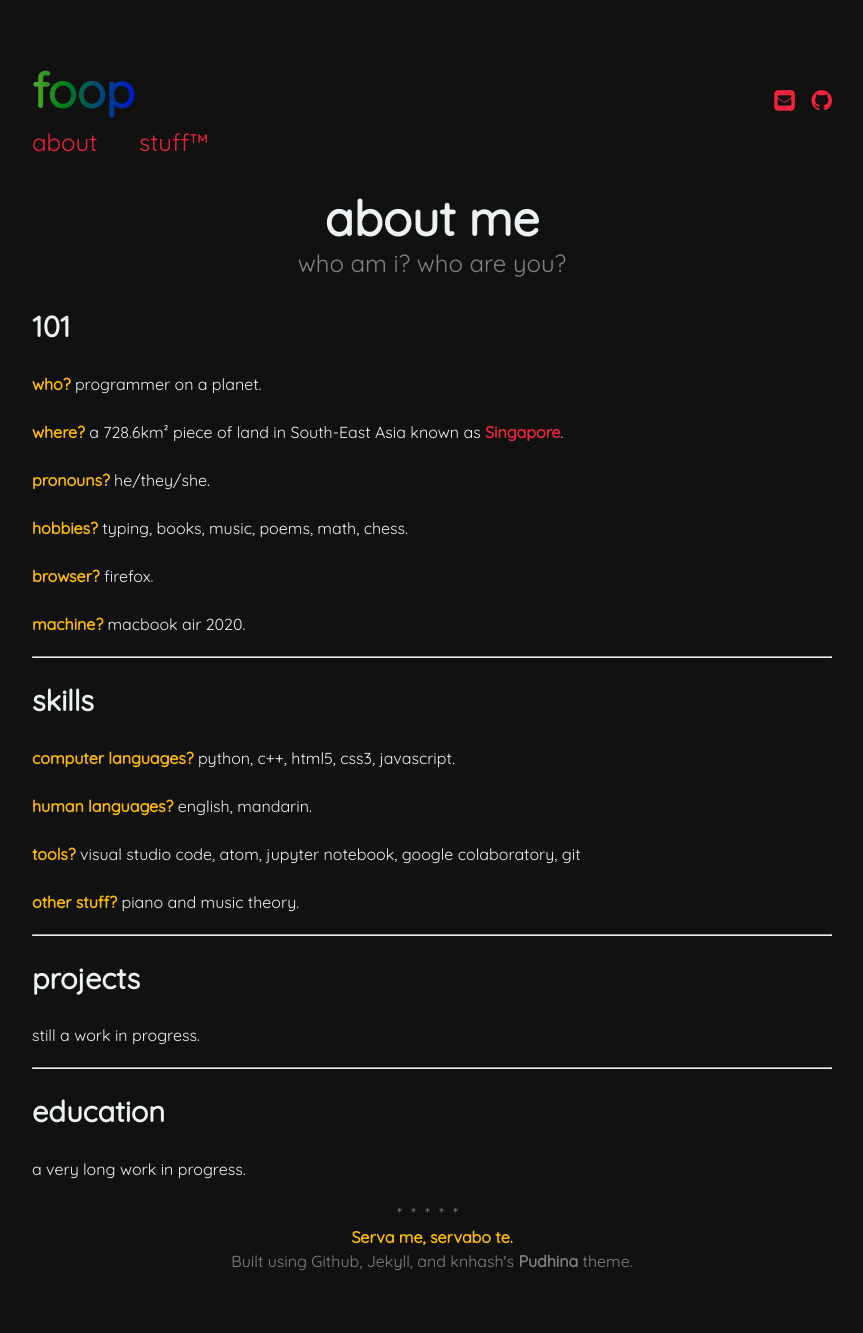
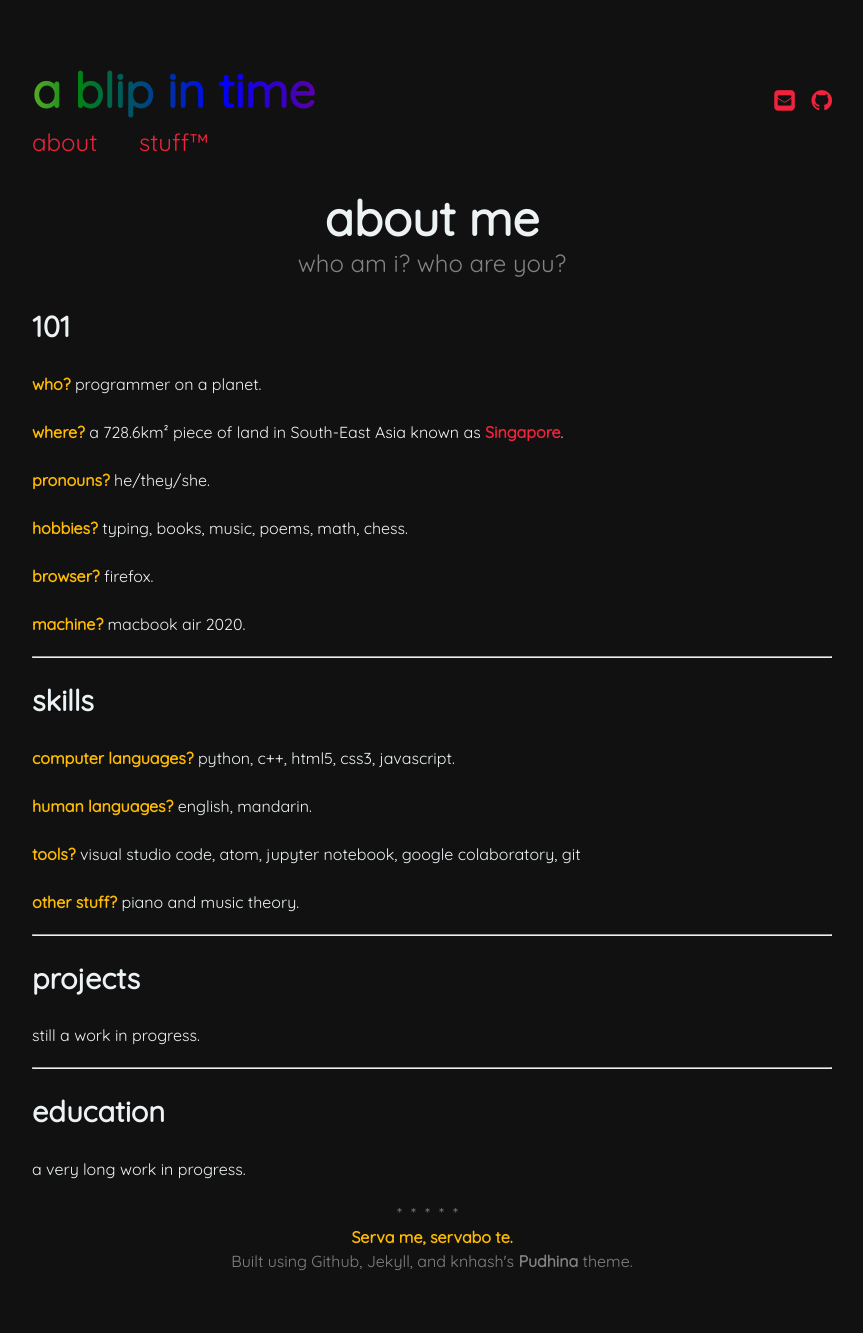
Before and after one commit to fwyr/website, a Jekyll site: the page built from about.md, in a window 1280 px wide. Shown: the whole page, without its empty margins (208-1071 px from the left). Built offline with Jekyll 4.4.1, drawn with Linux system fonts in a browser that asks for light colours.

Commit message:
configure site titles

```diff
--- a/_config.yml
+++ b/_config.yml
@@ -1,5 +1,5 @@
 # Site settings
-title: foop
+title: a blip in time
 description: >
   there's something here.
 
--- a/_includes/meta_tags/base.html
+++ b/_includes/meta_tags/base.html
@@ -1,7 +1,7 @@
 <meta charset="UTF-8">
 <meta http-equiv="X-UA-Compatible" content="IE=edge">
 <meta name="viewport" content="width=device-width, initial-scale=1">
-<title>a blip in time</title>
+<title>{% if page.headtitle %} {{page.headtitle}} {% else %} a blip in time {% endif %}</title>
 <meta name="description" content="there's something here.">
 {% if page.tags %}<meta name="keywords" content="{{ page.tags | join: ', ' }}">{% endif %}
 <link rel="canonical" href="{{ page.url | replace:'index.html','' | prepend: site.baseurl }}">
--- a/about.md
+++ b/about.md
@@ -2,6 +2,7 @@
 layout: page
 title: about me
 subtitle: who am i? who are you?
+headtitle: a blip in time - about
 ---
 
 <!--<span style="float: right; "><a href="{{ '/assets/resume.pdf' | prepend: site.baseurl }}"><strong>> Download as PDF</strong></a> </span>
```
Also changed, not shown: 404.md (renamed from 404.html, +1 -0 lines), stuff.md (+1 -0 lines).
